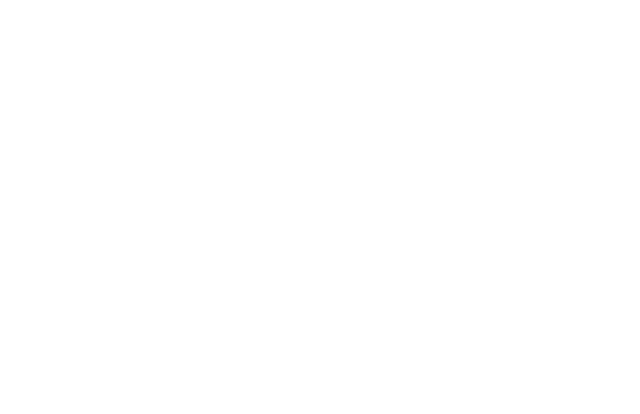
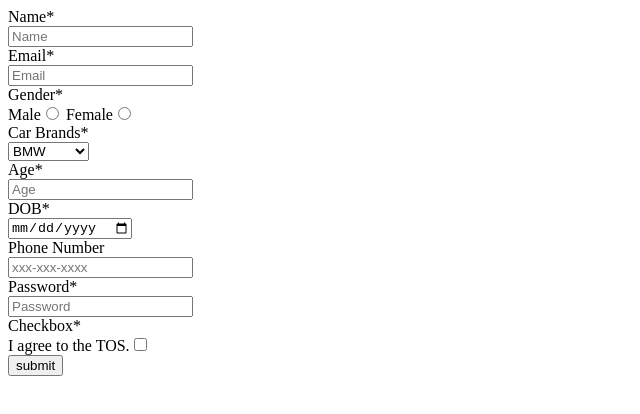
Before and after one commit to acciojob/signup-form-car-Atuljadhav19, a website: page main.html in a window 1280 px wide. Shown: the whole page, without its empty margins (0-640 px from the left). Drawn offline with Linux system fonts and the light colour scheme.

Commit message:
created a submission

```diff
--- a/main.html
+++ b/main.html
@@ -10,7 +10,52 @@
 	<!-- the entire body must be written by student -->
     <script type="text/javascript" src="./script.js">
 </script>
-
+	<form action="#" method="post">
+	<div>
+		<label for="name">Name*</label><br>
+		<input type="text" id="name" required placeholder="Name">
+	</div>
+	<div>
+		<label for="email">Email*</label><br>
+		<input type="email" id="email" required placeholder="Email">
+	</div>
+	<div>
+		<label for="gender_f">Gender*</label><br>
+		Male<input type="radio" name="gender"  id="gender_m" required>
+		Female<input type="radio" name="gender" id="gender_f" required>
+	</div>
+	<div>
+		<label for="Cars">Car Brands*</label><br>
+		<select name="Car_Brand" id="Cars" required placeholder="--Please choose an option--"> <br>
+		<option value="bmw">BMW</option>
+		<option value="audi">Audi</option>
+		<option value="mercedez">Mercedez</option>
+	</select>
+	</div>
+	<div>
+		<label for="age">Age*</label><br>
+		<input type="number" name="age" id="age" required placeholder="Age">
+	</div>
+	<div>
+		<label for="dob">DOB*</label><br>
+		<input type="date" id="dob" required>
+	</div>
+	<div>
+		<label for="tel">Phone Number</label><br>
+		<input type="tel" required placeholder="xxx-xxx-xxxx">
+	</div>
+	<div>
+		<label for="password">Password*</label><br>
+		<input type="password" id="#password" required placeholder="Password">
+	</div>
+	<div>
+		<label for="tos">Checkbox*</label><br>
+		I agree to the TOS.<input type="checkbox" id="tos" required>
+	</div>
+	<div>
+		<button type="submit">submit</button>
+	</div>
+</form>
 </body>
 
 </html>
```
